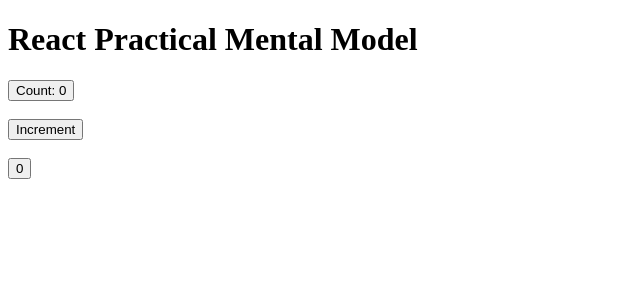
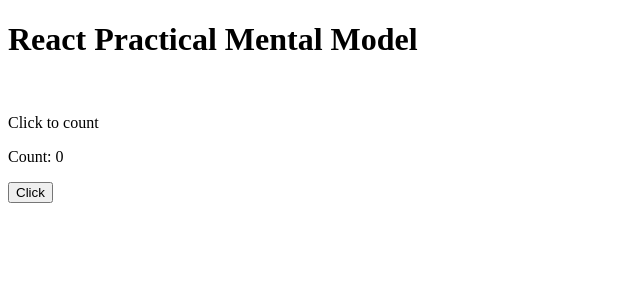
Before and after one commit to Yves-Tabor/React-Mental-Model-Exercises, a React (Vite) app: page / in a window 1280 px wide. Shown: the top 300 px of the page, without its empty margins (0-640 px from the left). Built offline with nearby package versions, Linux system fonts and the light colour scheme; no server answers.

Commit message:
Done useRef exercise

```diff
--- a/src/App.jsx
+++ b/src/App.jsx
@@ -4,26 +4,23 @@
 import Search from './Components/objectDependency'
 import Cart from './Components/derivedState'
 import Count from './Components/functionalUpdate'
-import OverloadedEffect from './Components/overloadedEffect'
+import CountRenders from './Components/useRefRenderCount'
 
 function App() {
 
   return (
     <>
       <h1>React Practical Mental Model</h1>
-      <Counter />
+      {/* <Counter />
       <br />
       <br />
       <Logger />
-      {/* <Infinite />
-       <Search />
-      <Cart /> */}
       <br />
       <br />
       <Count />
-      <br />
-      <br />
-      <OverloadedEffect />
+      <br /> */}
+      <br /><p>Click to count</p>
+      <CountRenders />
     </>
   )
 }
--- a/src/Components/useRefRenderCount.jsx
+++ b/src/Components/useRefRenderCount.jsx
@@ -1,14 +1,27 @@
+/**
+ * Build a component that tracks how many times it has re-rendered without showing that number on the screen.
+ *
+ * Task: Create a component with a button that updates a useState counter (which is visible).
+ * Use useRef to keep track of the "Total Render Count" and log it to the console every time
+ * the component renders.
+ */
+
 import React from 'react'
 
 function CountRenders(){
-    const [render, setRender] = React.useState(0)
+    const [count, setCount] = React.useState(0)
     const renderRef = React.useRef(0)
+
+    React.useEffect(()=>{
+        renderRef.current++;
+        console.log("Actual Renders:", renderRef.current);
+    })
     function handleClick(){
-        setRender(prev=> prev + 1)
+        setCount(prev=> prev + 1);
     }
     return(
         <>
-        <p>Render Count: {render}</p>
+        <p>Count: {count}</p>
         <button onClick={handleClick}>Click</button>
         </>
     )
```
